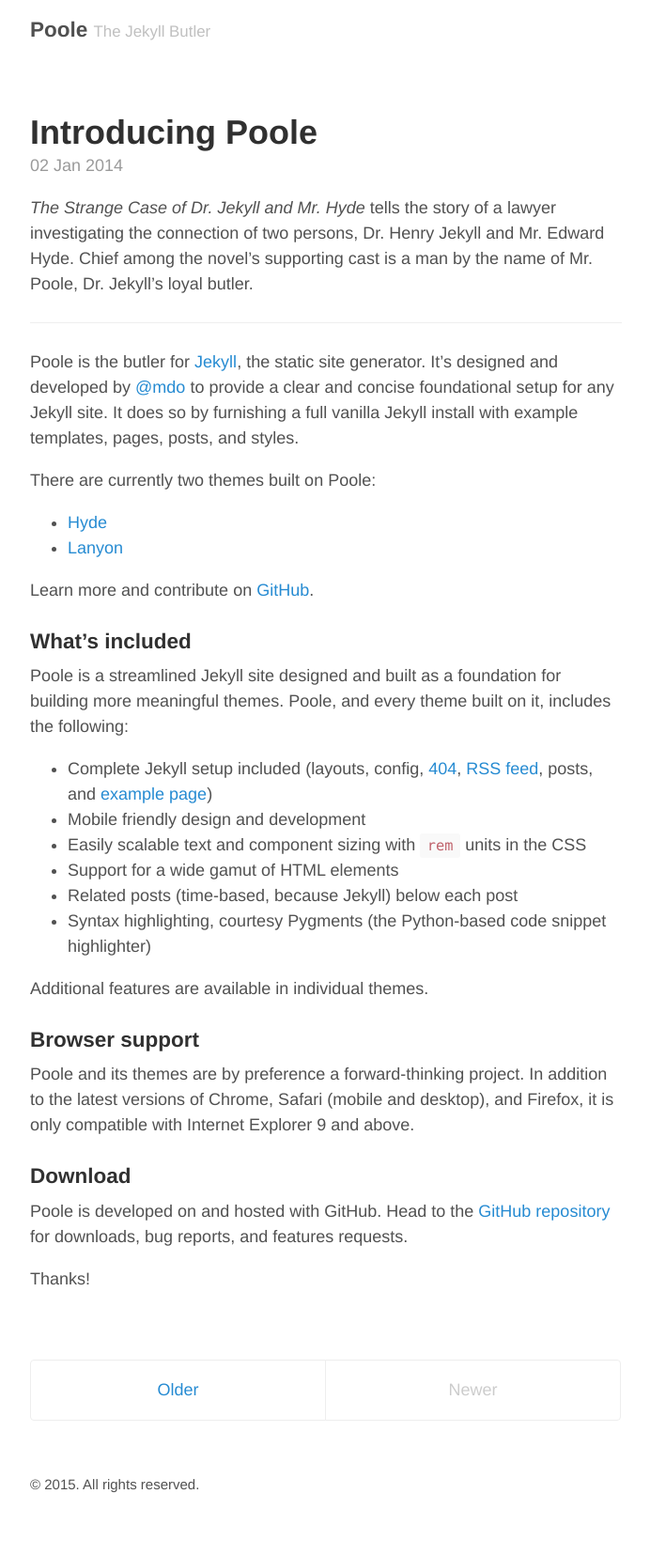
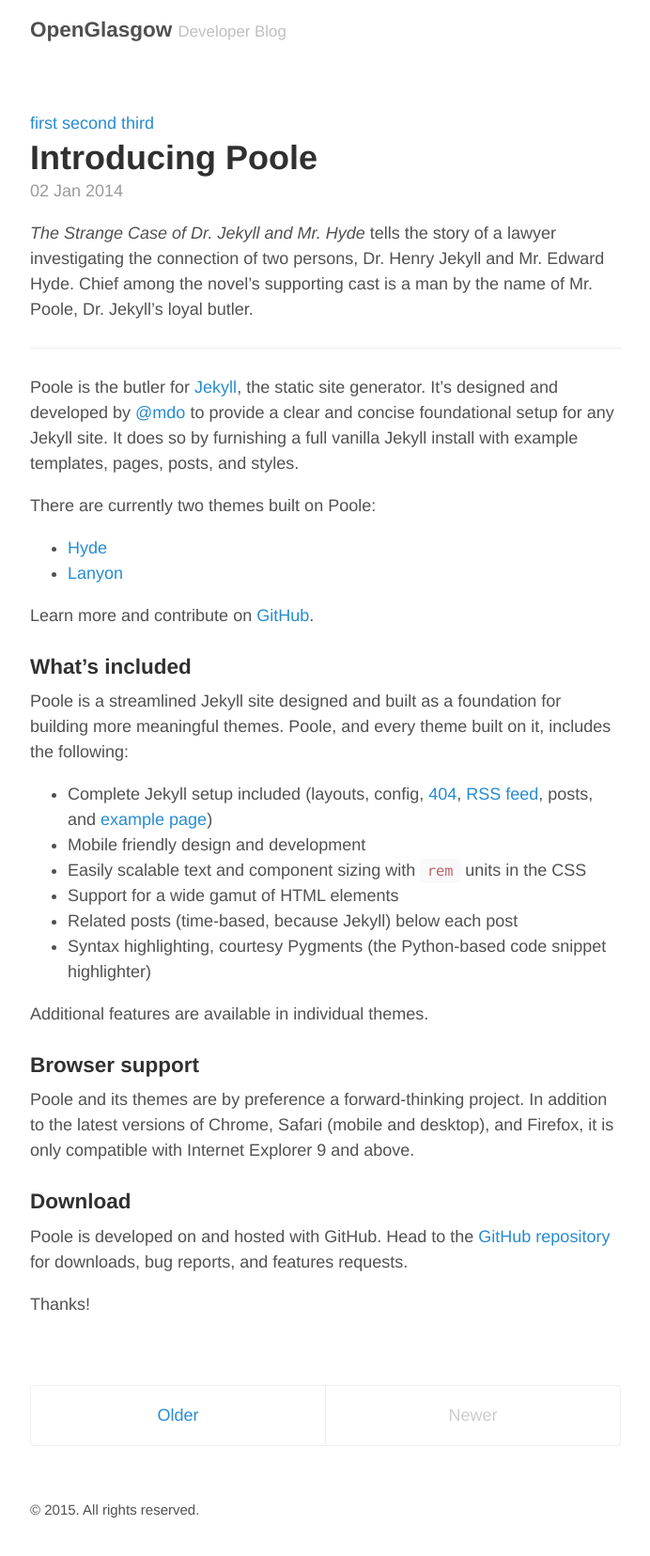
Before and after one commit to openglasgow/openglasgow.github.io, a Jekyll site: the page built from index.html, in a window 1280 px wide. Shown: the whole page at 94% size, without its empty margins (293-985 px from the left). Built offline with Jekyll 4.4.1, drawn with Linux system fonts in a browser that asks for light colours; the list of posts is cut into pages by our own code; before the commit the page ends 1629 px from its top, so only the background shows below that.

Commit message:
Top Links

```diff
--- a/_config.yml
+++ b/_config.yml
@@ -5,9 +5,9 @@
 relative_permalinks: true
 
 # Setup
-title:               Poole
-tagline:             The Jekyll Butler
-url:                 http://getpoole.com
+title:               OpenGlasgow
+tagline:             Developer Blog
+url:                 https://data.glasgow.gov.uk
 paginate:            1
 baseurl:             ""
 
@@ -20,9 +20,9 @@
 
 # About/contact
 author:
-  name:              Mark Otto
-  url:               https://twitter.com/mdo
-  email:             markdotto@gmail.com
+  name:              Open Glasgow Team
+  url:               https://twitter.com/openglasgow
+  email:             open@glasgow.gov.uk
 
 # Custom vars
 version:             2.0.0
--- a/index.html
+++ b/index.html
@@ -2,6 +2,10 @@
 layout: default
 title: Home
 ---
+
+<div>
+	<a href="#1">first</a> <a href="#2">second</a> <a href="#3">third</a>
+</div>
 
 <div class="posts">
   {% for post in paginator.posts %}
```
